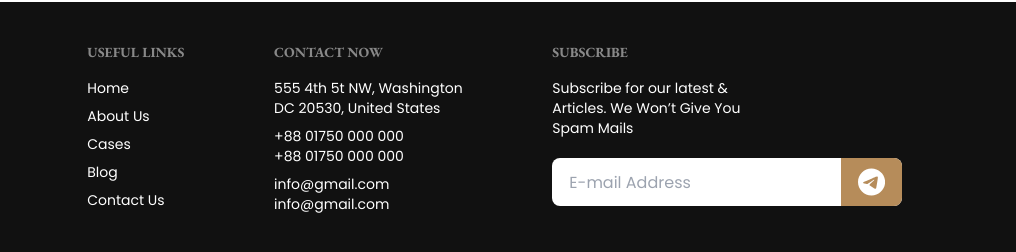
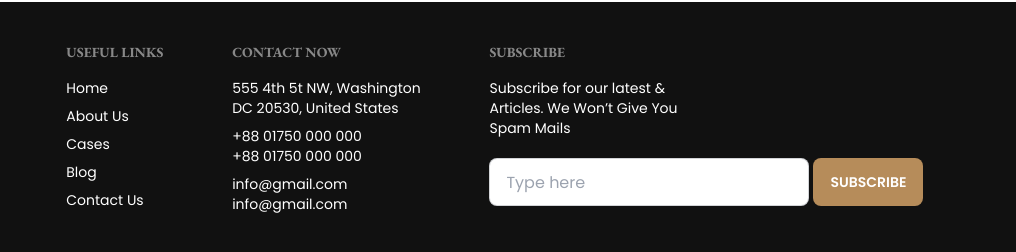
Before and after one commit to rezoanahmed/justice, a plain HTML site: page index.html in a window 1280 px wide. Shown: the part 4112-4364 px from the top of the page, 264-1280 px from the left. Drawn offline with nearby package versions, Linux system fonts and the light colour scheme.

Commit message:
responsive button for footer

```diff
--- a/index.html
+++ b/index.html
@@ -397,22 +397,14 @@
                 <div class="">
                     <p>Subscribe for our latest & <br> Articles. We Won’t Give You <br> Spam Mails</p>
                     <br>
-                    <div class="relative">
-                        <input type="text" placeholder="E-mail Address"
-                            class="input input-ghost bg-white md:w-full" />
-                        <button class="btn btn-ghost bg-justice absolute top-0 right-0 rounded-l-none">
-                            <svg xmlns="http://www.w3.org/2000/svg" height="2em"
-                                viewBox="0 0 496 512"><!--! Font Awesome Free 6.4.0 by @fontawesome - https://fontawesome.com License - https://fontawesome.com/license (Commercial License) Copyright 2023 Fonticons, Inc. -->
-                                <style>
-                                    svg {
-                                        fill: white;
-                                    }
-                                </style>
-                                <path
-                                    d="M248,8C111.033,8,0,119.033,0,256S111.033,504,248,504,496,392.967,496,256,384.967,8,248,8ZM362.952,176.66c-3.732,39.215-19.881,134.378-28.1,178.3-3.476,18.584-10.322,24.816-16.948,25.425-14.4,1.326-25.338-9.517-39.287-18.661-21.827-14.308-34.158-23.215-55.346-37.177-24.485-16.135-8.612-25,5.342-39.5,3.652-3.793,67.107-61.51,68.335-66.746.153-.655.3-3.1-1.154-4.384s-3.59-.849-5.135-.5q-3.283.746-104.608,69.142-14.845,10.194-26.894,9.934c-8.855-.191-25.888-5.006-38.551-9.123-15.531-5.048-27.875-7.717-26.8-16.291q.84-6.7,18.45-13.7,108.446-47.248,144.628-62.3c68.872-28.647,83.183-33.623,92.511-33.789,2.052-.034,6.639.474,9.61,2.885a10.452,10.452,0,0,1,3.53,6.716A43.765,43.765,0,0,1,362.952,176.66Z" />
-                            </svg>
-
-                        </button>
+                    <div>
+                        <div class="mx-auto">
+                            <div class="flex gap-1">
+                                <input type="text" placeholder="Type here"
+                                    class="input input-bordered w-full max-w-xs" />
+                                <button class="btn btn-ghost bg-justice text-white">Subscribe</button>
+                            </div>
+                        </div>
                     </div>
                 </div>
             </div>
```
